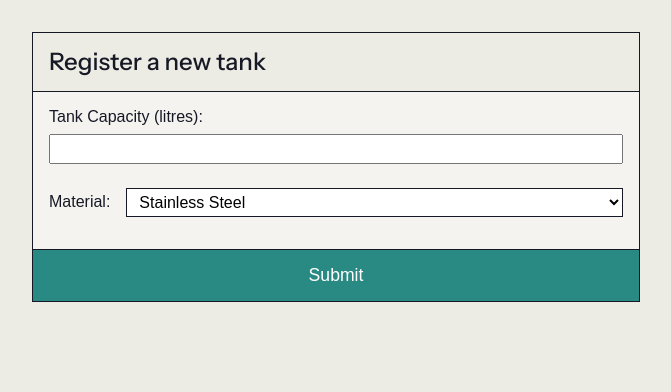
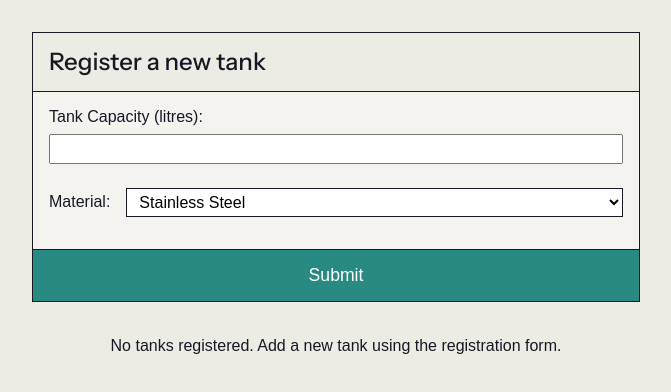
Before and after one commit to jl-stephenson/production-tracker, a React (Vite) app: page / in a window 1280 px wide. Shown: the top 392 px of the page, without its empty margins (304-975 px from the left). Built offline with nearby package versions, Linux system fonts and the light colour scheme; a web font is replaced by a local one.

Commit message:
refactor: add generate unique id

```diff
--- a/src/components/PageTankManagement/TankForm/index.tsx
+++ b/src/components/PageTankManagement/TankForm/index.tsx
@@ -17,14 +17,15 @@ type TankFormProps = {
 export function TankForm({ handleAddTank }: TankFormProps) {
   const {
     register,
+    reset,
     handleSubmit,
     formState: { errors, isSubmitting },
   } = useForm<FormFields>({ resolver: zodResolver(schema) });
 
   const onSubmit: SubmitHandler<FormFields> = async (data) => {
     await new Promise((resolve) => setTimeout(resolve, 1000));
-    console.log(data);
     handleAddTank(data);
+    reset();
   };
 
   return (
@@ -36,7 +37,7 @@ export function TankForm({ handleAddTank }: TankFormProps) {
         <div className={styles.formFields}>
           <div className={styles.textInput}>
             <label htmlFor="tank-capacity">Tank Capacity (litres):</label>
-            <input {...register("capacity")} id="tank-capacity" type="text" />
+            <input {...register("capacity")} id="tank-capacity" type="number" />
             {errors.capacity && <p>{errors.capacity.message}</p>}
           </div>
           <div className={styles.selectFlex}>
--- a/src/components/PageTankManagement/TankList/index.module.css
+++ b/src/components/PageTankManagement/TankList/index.module.css
@@ -3,6 +3,10 @@
   margin: 2rem auto;
   display: grid;
   gap: 0.25rem;
+}
+
+.emptyState {
+  place-self: center;
 }
 
 .tankCard {
@@ -51,4 +55,14 @@
   border: 0;
   border-left: 1px solid var(--color-dark);
   padding: 1.5rem;
+  transition: background-color 0.2s ease;
 }
+
+.cardButton:hover {
+    background-color: var(--color-secondary-shade);
+}
+
+.cardButton:focus {
+    outline: 2px solid var(--color-dark);
+    outline-offset: -2px;
+}
--- a/src/components/PageTankManagement/TankList/index.tsx
+++ b/src/components/PageTankManagement/TankList/index.tsx
@@ -8,7 +8,14 @@ type TankListProps = {
 
 export function TankList({ tanks, handleDeleteTank }: TankListProps) {
   return (
-    <ul role="list" className={styles.container}>
+    <ul role="list" className={styles.container} aria-label="Tank list">
+      {tanks.length === 0 && (
+        <li className={styles.emptyState}>
+          <p>
+            No tanks registered. Add a new tank using the registration form.
+          </p>
+        </li>
+      )}
       {tanks.map((tank) => (
         <li
           key={tank.id}
@@ -16,7 +23,7 @@ export function TankList({ tanks, handleDeleteTank }: TankListProps) {
           data-status={tank.status.toLowerCase()}
         >
           <div className={styles.cardInfo}>
-            <p>Capacity: {tank.capacity}</p>
+            <p>Capacity: {tank.capacity} litres</p>
             <p>Material: {tank.material}</p>
           </div>
           <button
--- a/src/components/PageTankManagement/index.tsx
+++ b/src/components/PageTankManagement/index.tsx
@@ -10,7 +10,7 @@ enum Status {
 }
 
 export type Tank = {
-  id: number;
+  id: string;
   capacity: number;
   material: "Stainless Steel" | "Oak" | "Plastic";
   dateCreated: number;
@@ -20,12 +20,16 @@ export type Tank = {
 export function PageTankManagement() {
   const [tanks, setTanks] = useState<Tank[]>([]);
 
+  function generateUniqueId() {
+      return `${Date.now()}-${Math.random().toString(36).substr(2, 9)}`;
+   }
+
   function handleAddTank(data: FormFields) {
     setTanks((prevTanks) => {
       const now = Date.now();
 
       const newTank = {
-        id: now,
+        id: generateUniqueId(),
         capacity: data.capacity,
         material: data.material,
         dateCreated: now,
--- a/src/index.css
+++ b/src/index.css
@@ -130,6 +130,16 @@ input:focus {
   outline: 0;
 }
 
+input[type="number"] {
+  -moz-appearance: textfield;
+}
+
+input[type="number"]::-webkit-outer-spin-button,
+input[type="number"]::-webkit-inner-spin-button {
+  -webkit-appearance: none;
+  margin: 0;
+}
+
 button,
 select {
   font-family: inherit;
```
